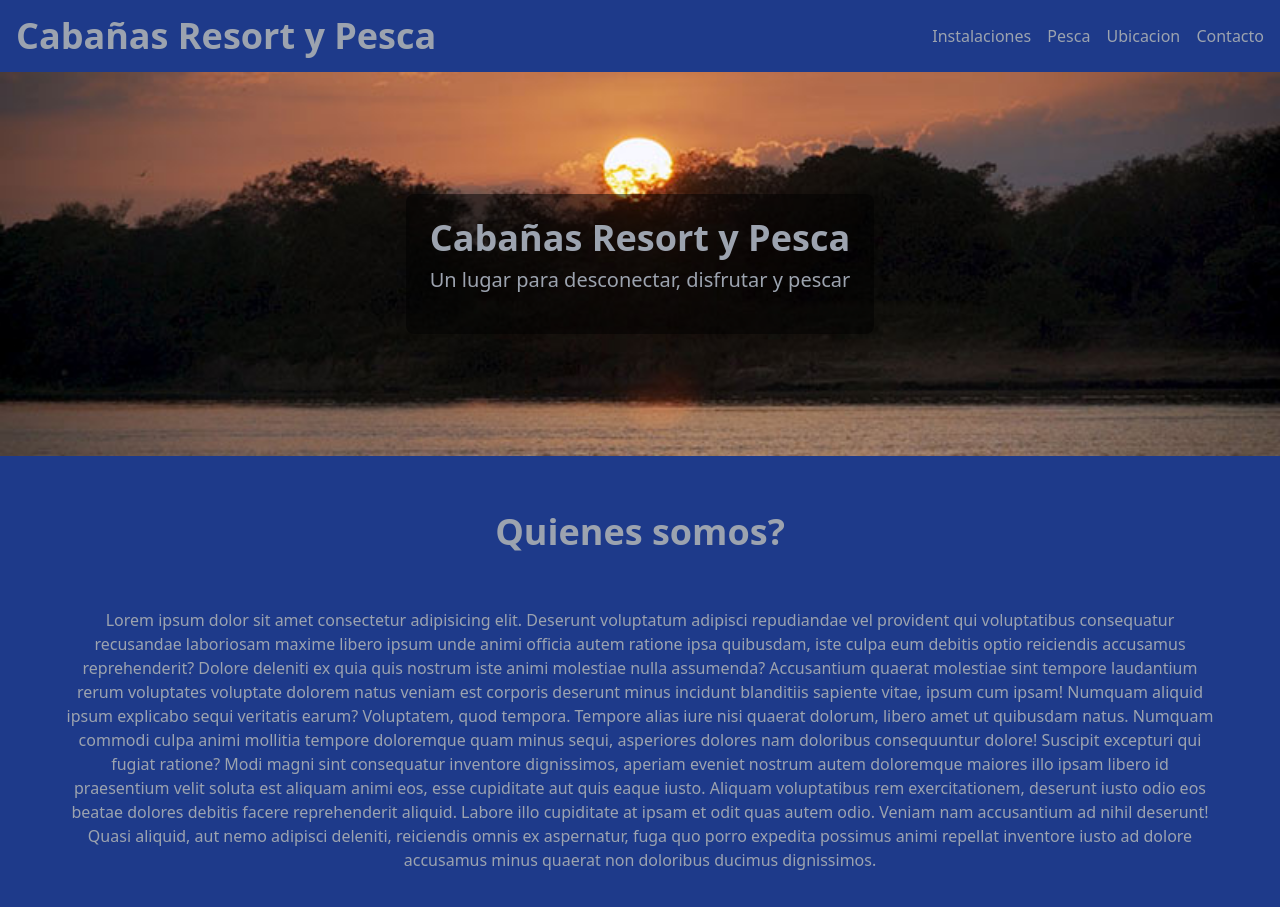
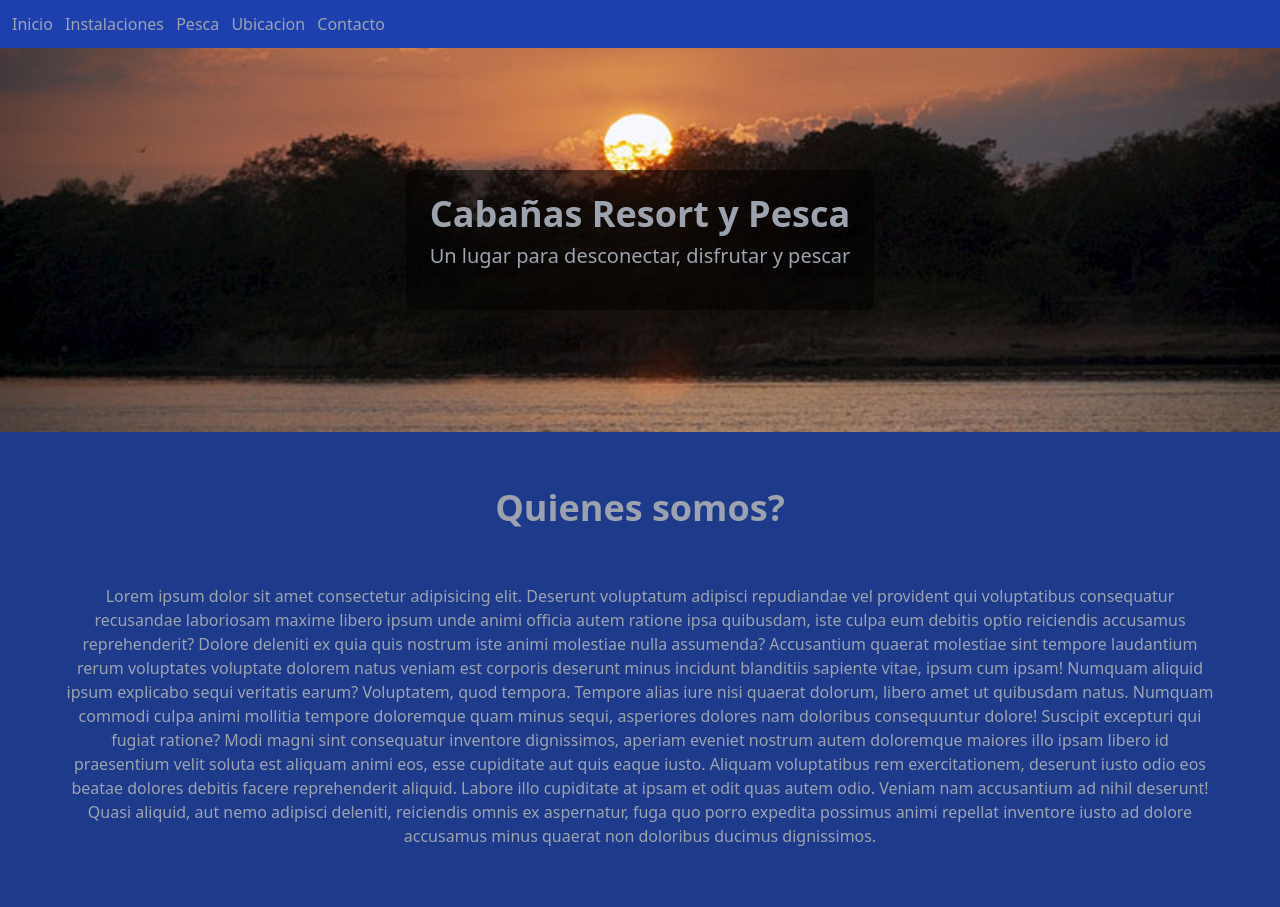
Before and after one commit to jayjayheredia/caban, a plain HTML site: page index.html in a window 1280 px wide. Shown: the top 907 px of the page. Drawn offline with nearby package versions, Linux system fonts and the light colour scheme.

```diff
--- a/index.html
+++ b/index.html
@@ -9,9 +9,9 @@
 
 </head>
 <body>
-    <header class="bg-blue-900 text-gray-400 p-4 flex justify-between items-center">
-        <h1 class="text-4xl font-bold">Cabañas Resort y Pesca</h1>
-        <nav class="space-x-3">
+    <header class="bg-blue-800 text-gray-400 p-3 flex justify-between fixed w-full">
+        <nav class="space-x-2">
+            <a href="#inicio" class="hover:text-gray-100">Inicio</a>
             <a href="#instalacion" class="hover:text-gray-100">Instalaciones</a>
             <a href="#pesca" class="hover:text-gray-100">Pesca</a>
             <a href="#ubicacion" class="hover:text-gray-100">Ubicacion</a>
@@ -19,7 +19,11 @@
         </nav>
     </header>
 
-    <section class="bg-cover bg-center h-96 text-gray-400 flex items-center justify-center" style="background-image: url('images/atardecer.jpg');">
+    <section class="h-12">
+
+    </section>
+
+    <section id="inicio" class="bg-cover bg-center h-96 text-gray-400 flex items-center justify-center" style="background-image: url('images/atardecer.jpg');">
         <div class="bg-black bg-opacity-50 p-6 rounded-lg text-center">
             <h2 class="text-4xl font-bold mb-2">Cabañas Resort y Pesca</h2>
             <p class="text-xl mb-4">Un lugar para desconectar, disfrutar y pescar</p>
@@ -196,4 +200,5 @@
 
         <p>&copy; 2025 Cabañas Resort. Todos los derechos reservados.</p>
     </footer>
+    <script src="https://kit.fontawesome.com/5cbb027761.js" crossorigin="anonymous"></script>
 </body>
```
